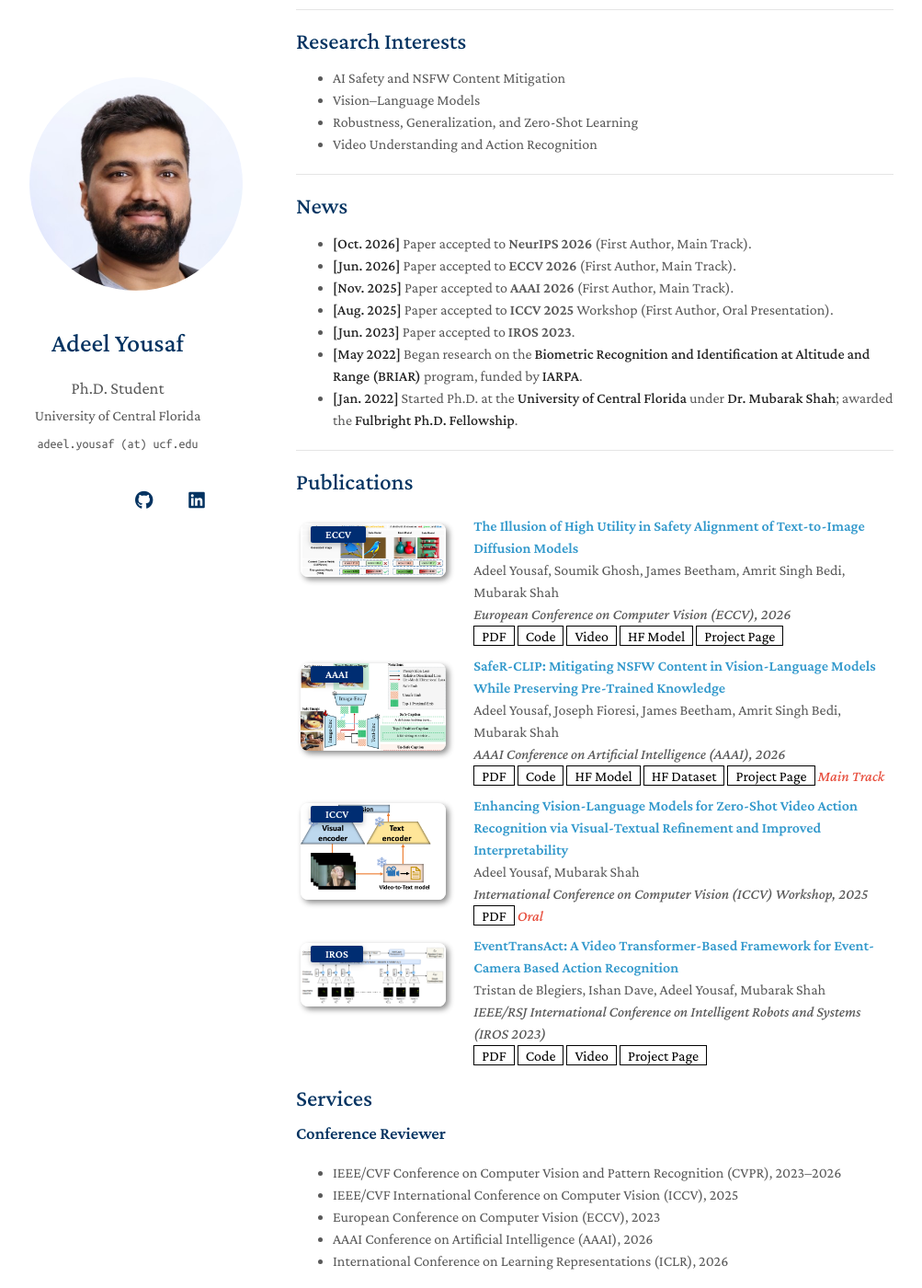
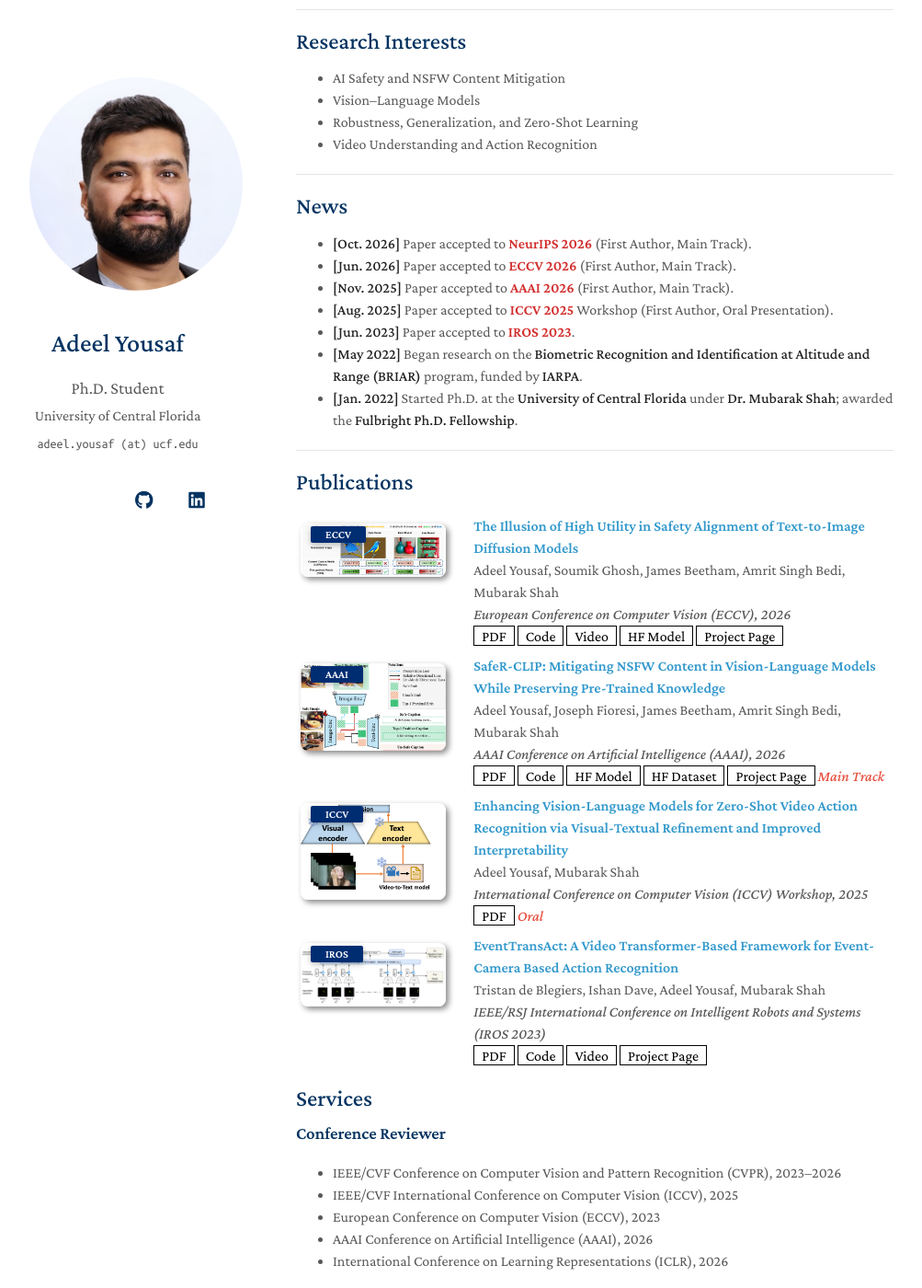
Before and after one commit to Adeelyousaf/Adeelyousaf.github.io, a Jekyll site: the page built from index.md, in a window 1280 px wide and 1400 px high, scrolled down 263 px. Shown: the whole window at 92% size, without its empty margins (148-1151 px from the left). Built offline with Jekyll 4.4.1, drawn with Linux system fonts in a browser that asks for light colours; a style sheet for code colours, icons or effects is not loaded; our own code applies the rules of GitHub Pages for plain Markdown files.

Commit message:
Color news conference names red
Co-Authored-By: Claude Sonnet 5 <noreply@anthropic.com>

```diff
--- a/_sass/minimal-light.scss
+++ b/_sass/minimal-light.scss
@@ -598,4 +598,5 @@ footer {
 
 .news-conf {
   font-weight: 700;
+  color: #d32f2f;
 }
```
